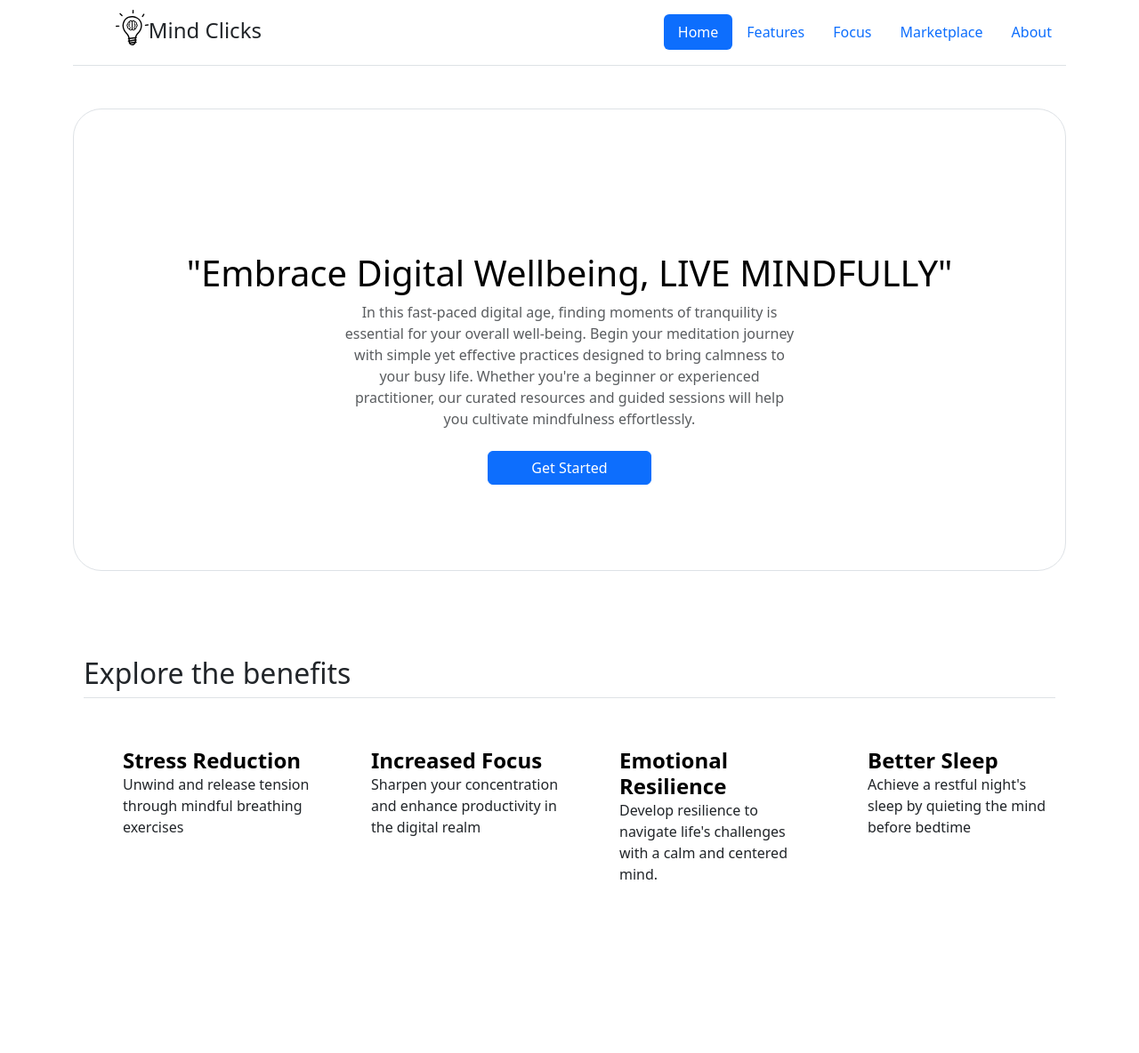
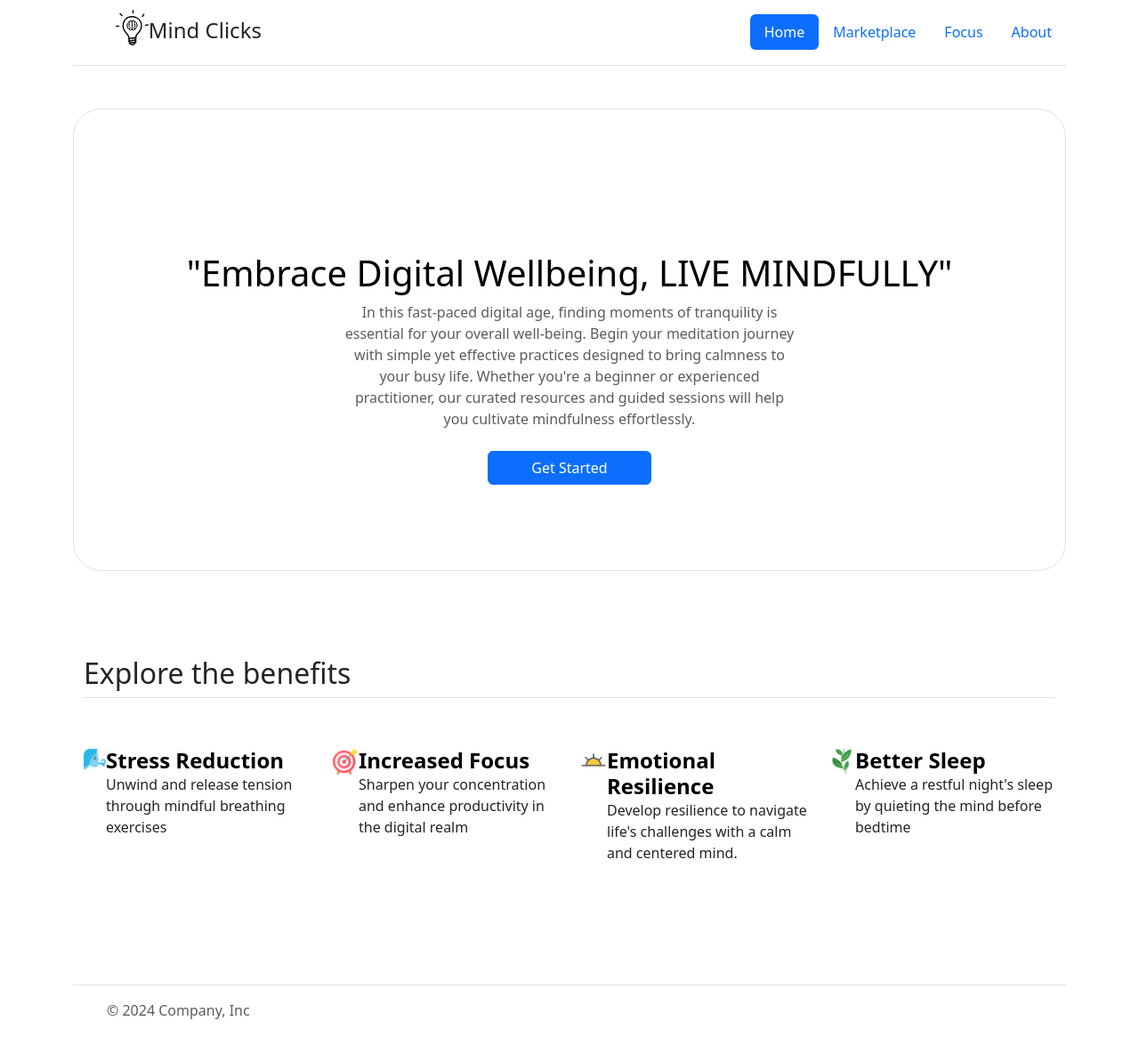
Before and after one commit to krtn2902/MindClicks, a plain HTML site: page index.html in a window 1280 px wide. Shown: the whole page at 89% size. Before the commit the page ends 1107 px from the top, so only its background shows below. Drawn offline with nearby package versions, Linux system fonts and the light colour scheme.

Commit message:
linked pages

```diff
--- a/index.html
+++ b/index.html
@@ -19,9 +19,9 @@
 
       <ul class="nav nav-pills">
         <li class="nav-item"><a href="#" class="nav-link active" aria-current="page">Home</a></li>
-        <li class="nav-item"><a href="#" class="nav-link">Features</a></li>
-        <li class="nav-item"><a href="#" class="nav-link">Focus</a></li>
-        <li class="nav-item"><a href="#" class="nav-link">Marketplace</a></li>
+        <li class="nav-item"><a href="./pages/dw.marketplace/market.html" class="nav-link">Marketplace</a></li>
+        <li class="nav-item"><a href="./pages/dw_timer/index.html" class="nav-link">Focus</a></li>
+        <!-- <li class="nav-item"><a href="#" class="nav-link">Marketplace</a></li> -->
         <li class="nav-item"><a href="#" class="nav-link">About</a></li>
       </ul>
     </header>
@@ -47,65 +47,52 @@
 
     <div class="row row-cols-1 row-cols-sm-2 row-cols-md-3 row-cols-lg-4 g-4 py-5">
       <div class="col d-flex align-items-start">
-        <svg class="bi text-body-secondary flex-shrink-0 me-3" width="1.75em" height="1.75em"><use xlink:href="#bootstrap"></use></svg>
+        <img src="./images/wind-face_1f32c-fe0f.png" alt="windface" height="25">
         <div>
           <h3 class="fw-bold mb-0 fs-4 text-body-emphasis">Stress Reduction</h3>
           <p>Unwind and release tension through mindful breathing exercises</p>
         </div>
       </div>
       <div class="col d-flex align-items-start">
-        <svg class="bi text-body-secondary flex-shrink-0 me-3" width="1.75em" height="1.75em"><use xlink:href="#cpu-fill"></use></svg>
+        <img src="./images/target.png" alt="icon" height="30">
         <div>
           <h3 class="fw-bold mb-0 fs-4 text-body-emphasis">Increased Focus</h3>
           <p>Sharpen your concentration and enhance productivity in the digital realm</p>
         </div>
       </div>
       <div class="col d-flex align-items-start">
-        <svg class="bi text-body-secondary flex-shrink-0 me-3" width="1.75em" height="1.75em"><use xlink:href="#calendar3"></use></svg>
+        <img src="./images/icons8-sunrise-64.png" alt="icon" height="30">
         <div>
           <h3 class="fw-bold mb-0 fs-4 text-body-emphasis">Emotional Resilience</h3>
           <p> Develop resilience to navigate life's challenges with a calm and centered mind.</p>
         </div>
       </div>
       <div class="col d-flex align-items-start">
-        <svg class="bi text-body-secondary flex-shrink-0 me-3" width="1.75em" height="1.75em"><use xlink:href="#home"></use></svg>
+        <img src="./images/leaves.png" alt="leaves" height="30">
         <div>
           <h3 class="fw-bold mb-0 fs-4 text-body-emphasis">Better Sleep</h3>
           <p>Achieve a restful night's sleep by quieting the mind before bedtime</p>
         </div>
       </div>
-      <!-- <div class="col d-flex align-items-start">
-        <svg class="bi text-body-secondary flex-shrink-0 me-3" width="1.75em" height="1.75em"><use xlink:href="#speedometer2"></use></svg>
-        <div>
-          <h3 class="fw-bold mb-0 fs-4 text-body-emphasis">Featured title</h3>
-          <p>Paragraph of text beneath the heading to explain the heading.</p>
-        </div>
-      </div>
-      <div class="col d-flex align-items-start">
-        <svg class="bi text-body-secondary flex-shrink-0 me-3" width="1.75em" height="1.75em"><use xlink:href="#toggles2"></use></svg>
-        <div>
-          <h3 class="fw-bold mb-0 fs-4 text-body-emphasis">Featured title</h3>
-          <p>Paragraph of text beneath the heading to explain the heading.</p>
-        </div>
-      </div>
-      <div class="col d-flex align-items-start">
-        <svg class="bi text-body-secondary flex-shrink-0 me-3" width="1.75em" height="1.75em"><use xlink:href="#geo-fill"></use></svg>
-        <div>
-          <h3 class="fw-bold mb-0 fs-4 text-body-emphasis">Featured title</h3>
-          <p>Paragraph of text beneath the heading to explain the heading.</p>
-        </div>
-      </div>
-      <div class="col d-flex align-items-start">
-        <svg class="bi text-body-secondary flex-shrink-0 me-3" width="1.75em" height="1.75em"><use xlink:href="#tools"></use></svg>
-        <div>
-          <h3 class="fw-bold mb-0 fs-4 text-body-emphasis">Featured title</h3>
-          <p>Paragraph of text beneath the heading to explain the heading.</p>
-        </div>
-      </div> -->
     </div>
   </div>
 
+  <div class="container">
+    <footer class="d-flex flex-wrap justify-content-between align-items-center py-3 my-4 border-top">
+      <div class="col-md-4 d-flex align-items-center">
+        <a href="/" class="mb-3 me-2 mb-md-0 text-muted text-decoration-none lh-1">
+          <svg class="bi" width="30" height="24"><use xlink:href="#bootstrap"></use></svg>
+        </a>
+        <span class="mb-3 mb-md-0 text-muted">© 2024 Company, Inc</span>
+      </div>
 
+      <ul class="nav col-md-4 justify-content-end list-unstyled d-flex">
+        <li class="ms-3"><a class="text-muted" href="#"><svg class="bi" width="24" height="24"><use xlink:href="#twitter"></use></svg></a></li>
+        <li class="ms-3"><a class="text-muted" href="#"><svg class="bi" width="24" height="24"><use xlink:href="#instagram"></use></svg></a></li>
+        <li class="ms-3"><a class="text-muted" href="#"><svg class="bi" width="24" height="24"><use xlink:href="#facebook"></use></svg></a></li>
+      </ul>
+    </footer>
+  </div>
   <script src="https://cdn.jsdelivr.net/npm/bootstrap@5.3.2/dist/js/bootstrap.bundle.min.js" integrity="sha384-C6RzsynM9kWDrMNeT87bh95OGNyZPhcTNXj1NW7RuBCsyN/o0jlpcV8Qyq46cDfL" crossorigin="anonymous"></script>
 
 </body>
--- a/pages/dw_timer/style.css
+++ b/pages/dw_timer/style.css
@@ -5,7 +5,7 @@ body {
     background-color: #f6f6f6;
 }
 
-.container {
+.time-container {
     max-width: 400px;
     margin: 20px auto;
     padding: 20px;
```
Also changed, not shown: pages/dw.marketplace/market.html (+21 -4 lines), pages/dw_timer/index.html (+19 -0 lines), images/target.png (added).
